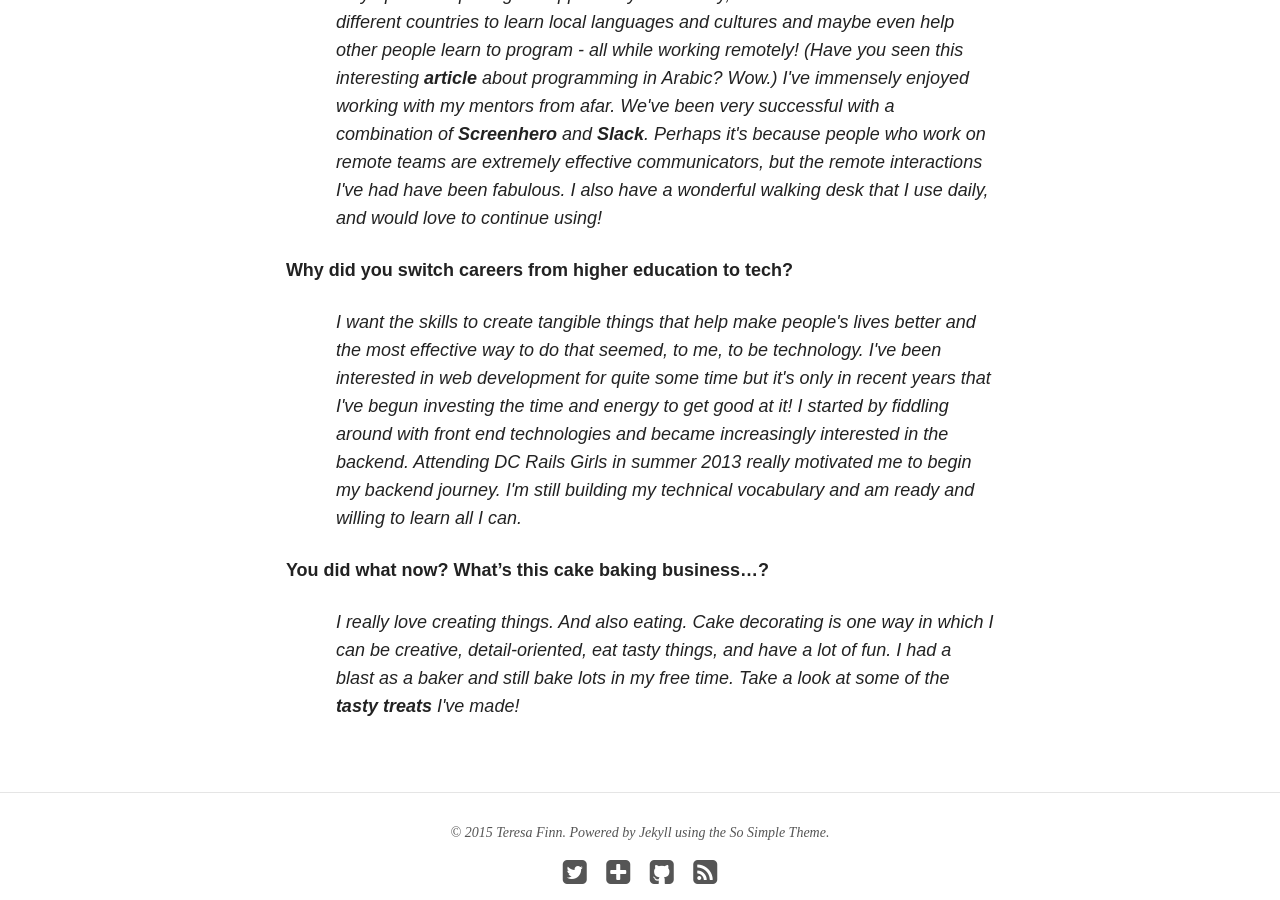
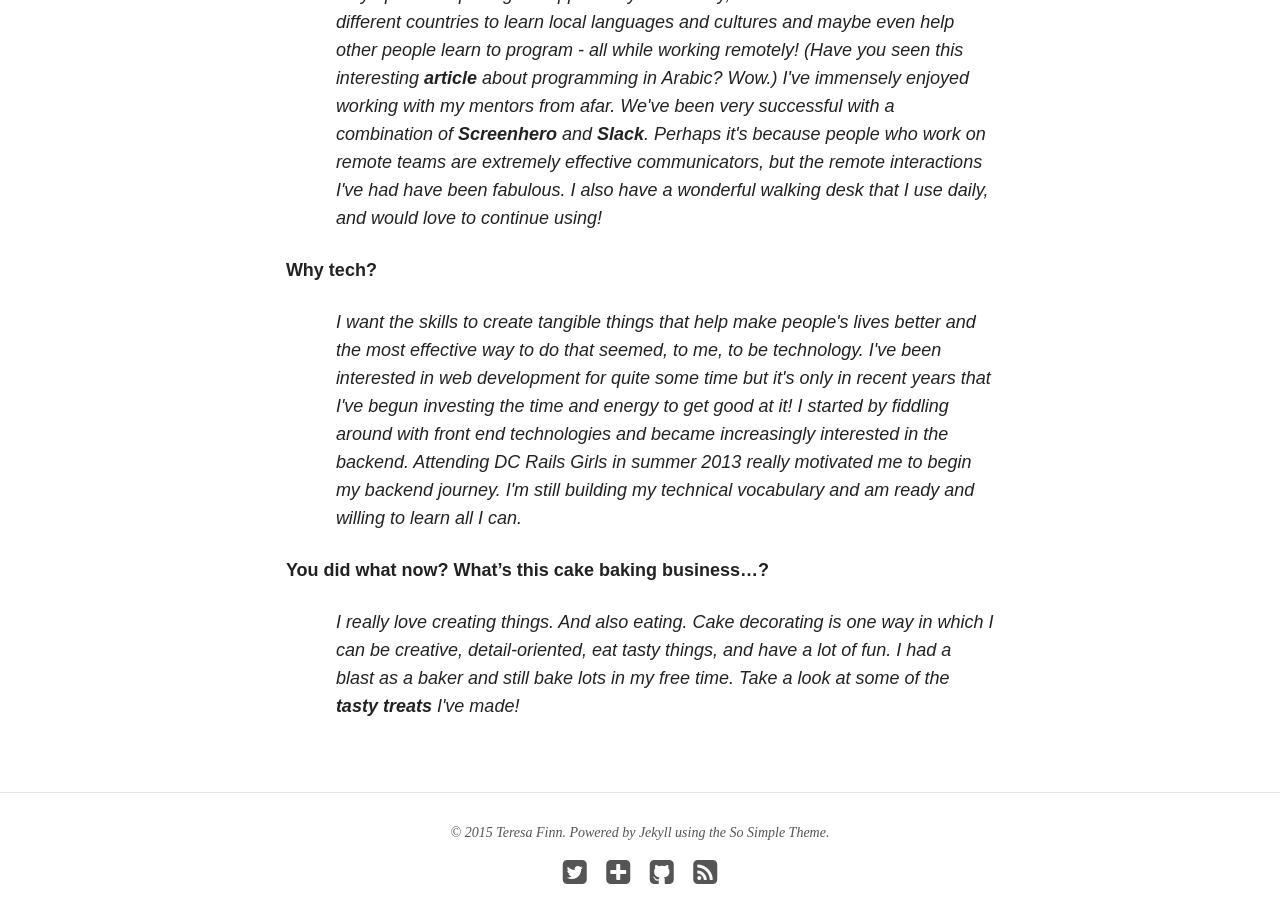
Before and after one commit to teresafinn/teresafinn.github.io, a Jekyll site: the page built from work/index.md, in a window 1280 px wide and 900 px high, scrolled down 2947 px. Built offline with Jekyll 4.4.1, drawn with Linux system fonts in a browser that asks for light colours; nearby versions of some CDN libraries.

Commit message:
Reword FAQ

```diff
--- a/work/index.md
+++ b/work/index.md
@@ -61,7 +61,7 @@
 
 <p class="tfindent">I love the flexibility, freedom, and focus afforded by working remotely and would be very open to exploring the opportunity. Some day, I'd like to be able to live in different countries to learn local languages and cultures and maybe even help other people learn to program - all while working remotely! (Have you seen this interesting <strong><a href="http://animalnewyork.com/2014/artists-notebook-ramsey-nasser/">article</a></strong> about programming in Arabic? Wow.) I've immensely enjoyed working with my mentors from afar. We've been very successful with a combination of <strong><a href="https://screenhero.com/">Screenhero</a></strong> and <strong><a href="https://slack.com/">Slack</a></strong>. Perhaps it's because people who work on remote teams are extremely effective communicators, but the remote interactions I've had have been fabulous. I also have a wonderful walking desk that I use daily, and would love to continue using!</p>
 
-**Why did you switch careers from higher education to tech?**
+**Why tech?**
 
 <p class="tfindent"> I want the skills to create tangible things that help make people's lives better and the most effective way to do that seemed, to me, to be technology. I've been interested in web development for quite some time but it's only in recent years that I've begun investing the time and energy to get good at it! I started by fiddling around with front end technologies and became increasingly interested in the backend. Attending DC Rails Girls in summer 2013 really motivated me to begin my backend journey. I'm still building my technical vocabulary and am ready and willing to learn all I can.</p>
 
```
